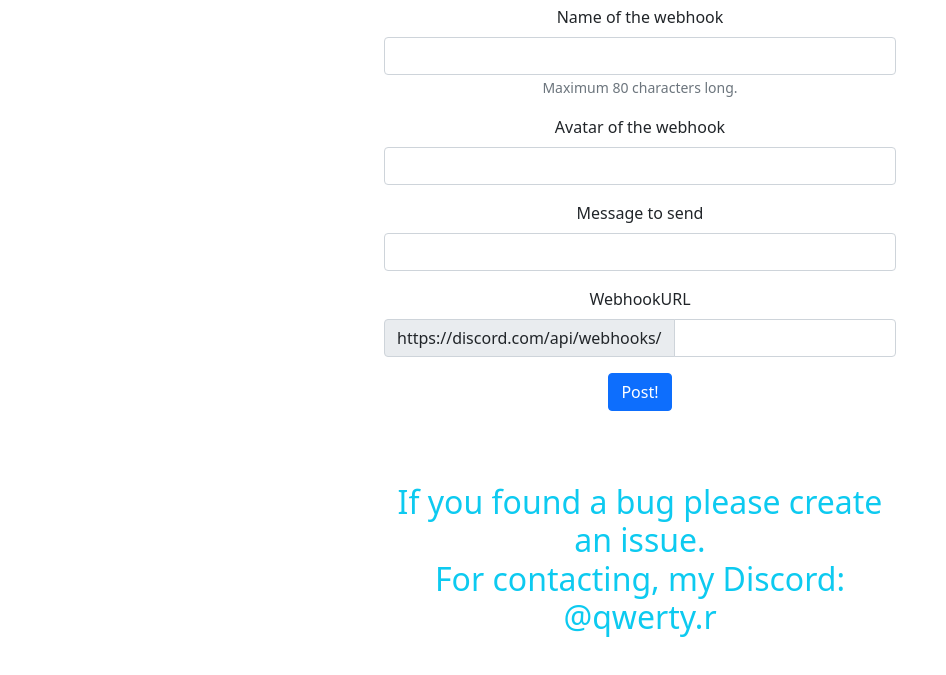
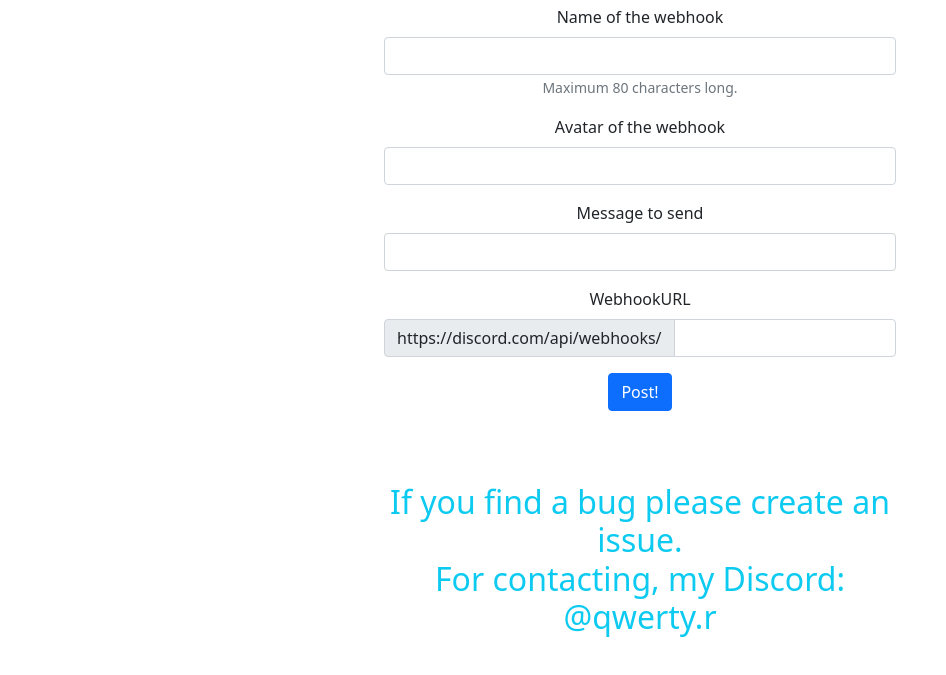
Before and after one commit to QwertyR0/DiscordWebhookr, a website with bundled scripts: page index.html in a window 1280 px wide. Shown: the part 89-764 px from the top of the page, without its empty margins (0-946 px from the left). Built offline with nearby package versions, Linux system fonts and the light colour scheme.

Commit message:
Update index.html

```diff
--- a/index.html
+++ b/index.html
@@ -51,7 +51,7 @@
       </form>
     </div>
     <br/><br/><br/>
-    <h2 class="text-info">If you found a bug please create an issue.<br />For contacting, my Discord: @qwerty.r</h2>
+    <h2 class="text-info">If you find a bug please create an issue.<br />For contacting, my Discord: @qwerty.r</h2>
 </center>
     <script src="https://cdn.jsdelivr.net/npm/bootstrap@5.1.3/dist/js/bootstrap.bundle.min.js" integrity="sha384-ka7Sk0Gln4gmtz2MlQnikT1wXgYsOg+OMhuP+IlRH9sENBO0LRn5q+8nbTov4+1p" crossorigin="anonymous"></script>
     <script src="./bundle.js" charset="utf-8"></script>
```
